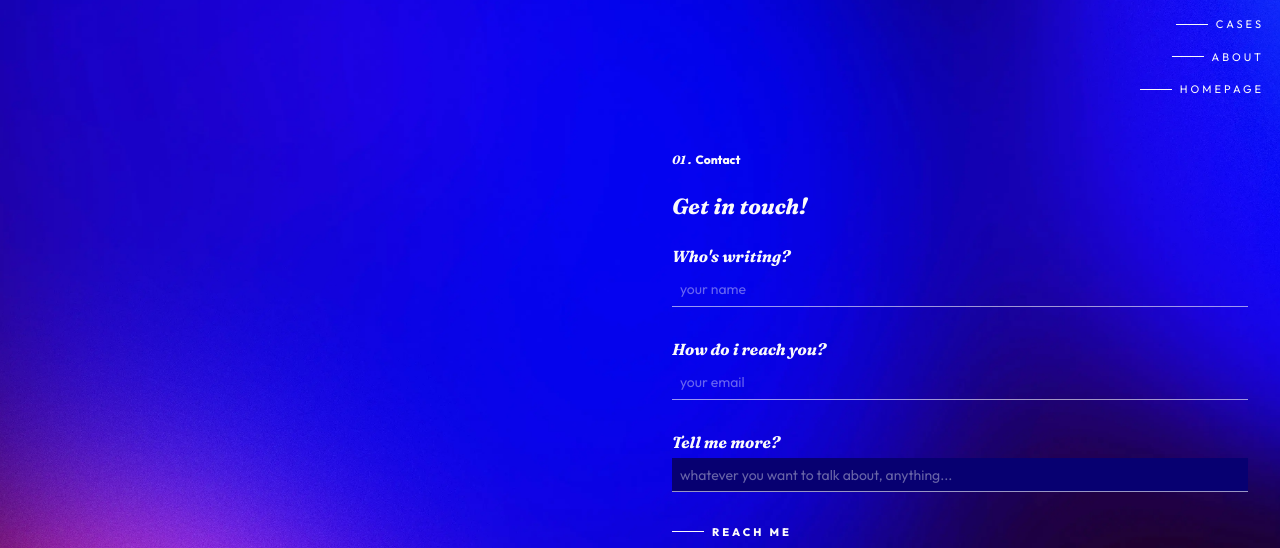
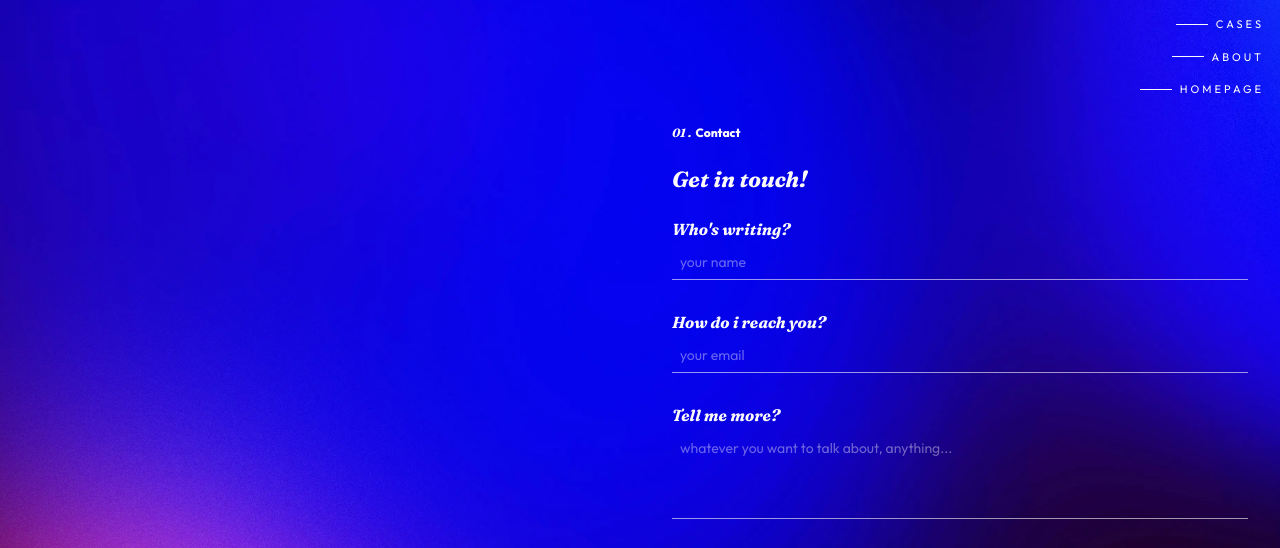
Before and after one commit to Poestreet/DesignPortfolio, an Astro site in the folder v2/: page /contact in a window 1280 px wide. Shown: the top 548 px of the page. Built offline with nearby package versions, Linux system fonts and the light colour scheme; Astro itself is replaced by a stand-in of ours.

Commit message:
fix(contact): textarea transparent + hauteur initiale rows=4

```diff
--- a/v2/src/components/islands/ContactIsland.tsx
+++ b/v2/src/components/islands/ContactIsland.tsx
@@ -269,7 +269,7 @@ export default function ContactPage() {
                       value={message}
                       onChange={(e) => { setMessage(e.target.value); clearFieldError("message"); autoResize(e.target); }}
                       placeholder="whatever you want to talk about, anything..."
-                      rows={1}
+                      rows={4}
                       required
                       autoComplete="off"
                       aria-required="true"
@@ -281,7 +281,6 @@ export default function ContactPage() {
                         overflow: "hidden",
                         fontFamily: "'Outfit', sans-serif",
                         caretColor: "#fafafa",
-                        backgroundColor: "#070071",
                         borderBottomColor: fieldErrors.message ? "#ff4d4d" : "rgba(250,250,250,0.6)",
                         transition: "border-color 0.2s ease",
                       }}
--- a/v2/src/components/mobile/MobileContactPage.tsx
+++ b/v2/src/components/mobile/MobileContactPage.tsx
@@ -252,7 +252,7 @@ export function MobileContactPage() {
                   value={message}
                   onChange={(e) => { setMessage(e.target.value); clearFieldError("message"); autoResize(e.target); }}
                   placeholder="whatever you want to talk about, anything..."
-                  rows={1}
+                  rows={4}
                   required
                   autoComplete="off"
                   aria-required="true"
@@ -263,7 +263,6 @@ export function MobileContactPage() {
                     resize: "none",
                     overflow: "hidden",
                     fontFamily: "'Outfit', sans-serif",
-                    backgroundColor: "#070071",
                     borderBottomColor: fieldErrors.message ? "#ff4d4d" : "rgba(250,250,250,0.6)",
                     transition: "border-color 0.2s ease",
                   }}
--- a/v2/src/styles/global.css
+++ b/v2/src/styles/global.css
@@ -49,6 +49,13 @@ html, body {
   .skip-link:focus-visible {
     box-shadow: 0 1px 0 0 #070071;
   }
+}
+
+/* ── Textarea background — reset du fond UA navigateur ─────────────────────────
+   Les navigateurs appliquent un background-color système aux <textarea>
+   qui résiste à background:transparent inline. Règle globale requise. */
+textarea {
+  background-color: transparent;
 }
 
 /* ── Placeholder — distingue le texte saisi (#fafafa) du placeholder ───────────
```
